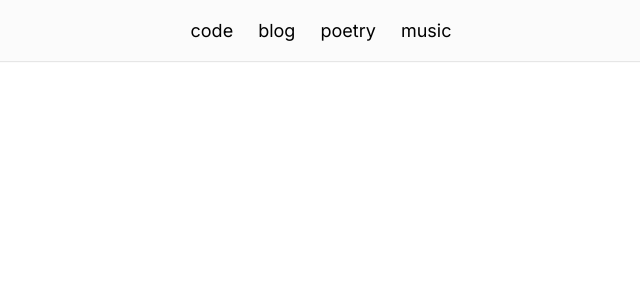
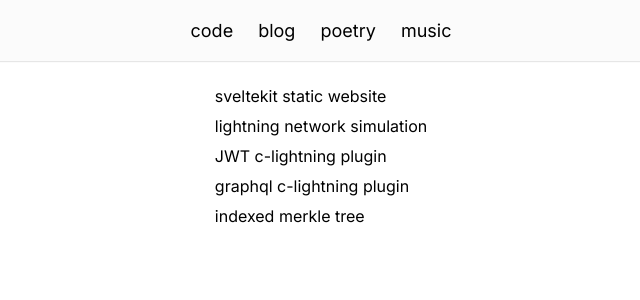
Before and after one commit to nettijoe96/nettijoe96.github.io, a SvelteKit app: page / in a window 1280 px wide. Shown: the top 300 px of the page, without its empty margins (319-959 px from the left). Built offline with nearby package versions, Linux system fonts and the light colour scheme.

Commit message:
fill out code section

```diff
--- a/src/routes/+page.svelte
+++ b/src/routes/+page.svelte
@@ -1,10 +1,81 @@
 <script>
-    //import '../styles.css'
+    import '../styles.css'
     import Menu from "./Menu.svelte";
+
+    let blogs = [
+        {
+            name: "sveltekit static website",
+            link: "https://github.com/nettijoe96/nettijoe96.github.io"
+        },
+        {
+            name: "lightning network simulation",
+            link: "https://github.com/rustyrussell/million-channels-project"
+        },
+        {
+            name: "JWT c-lightning plugin",
+            link: "https://github.com/nettijoe96/jwt-factory"
+        },
+        {
+            name: "graphql c-lightning plugin",
+            link: "https://github.com/nettijoe96/c-lightning-graphql"
+        },
+        {
+            name: "indexed merkle tree",
+            link: "https://github.com/nettijoe96/BM-BGP/tree/master/indexedMerkleTree"
+        }
+    ]
 </script>
 
 <Menu></Menu>
+<div>
+    <ul>
+        {#each blogs as {name, link}, i}
+            <li>
+                <a href={link}>
+                    <span>{name}</span>
+                </a>
+            </li>
+        {/each}
+    </ul>
+</div>
 
-<!-- <style>
 
-</style> -->
+
+<style>
+    div {
+        text-align: center;
+    }
+
+    ul {
+        padding: 20px;
+        text-align: left;
+        display: inline-block;
+    }
+
+    li {
+        padding: 5px;
+        /* width: 50%; */
+        text-align: left;
+        color: black;
+        font-family: 'Inter', sans-serif;
+        list-style: none
+    }
+
+    /* li:hover {
+        background-color: #B694FF;
+    } */
+
+    a {
+        font-weight: 100;
+        text-decoration: none;
+    }
+
+    span {
+        color: black;
+    }
+
+    span:hover {
+        color: #878787;
+    }
+
+</style>
--- a/src/routes/Menu.svelte
+++ b/src/routes/Menu.svelte
@@ -5,6 +5,7 @@
 
 <nav>
     <div class="menu-container">
+        <!-- <img src=/apple-touch-icon.png alt="go icon"/> -->
         <ul class="menu">
             <l1 class="menu-item">
                 <a href="{base}/">
@@ -31,6 +32,24 @@
 </nav>
 
 <style>
+
+    p {
+        display: inline
+    }
+
+    img {
+        vertical-align: middle;
+        width: 50px;
+        margin: 0;
+        padding: 0;
+    }
+
+    .img-item {
+        margin: 0;
+        /* margin: 10px 0; */
+        padding: 10px;
+        list-style: none
+    }
 
    /* *, ::before, ::after {
     box-sizing: border-box;
--- a/src/routes/poetry/a-boy-sits-upon-a-tower/+page.svelte
+++ b/src/routes/poetry/a-boy-sits-upon-a-tower/+page.svelte
@@ -3,7 +3,7 @@
 </script>
 
 <body>
-    <h1>A boy sits upon a tower</h1>
+    <h1>A Boy Sits Upon A Tower</h1>
 
     <div class="poem">
         <div class="poemtext"
```
Also changed, not shown: src/routes/blog/+page.svelte (+10 -2 lines).
